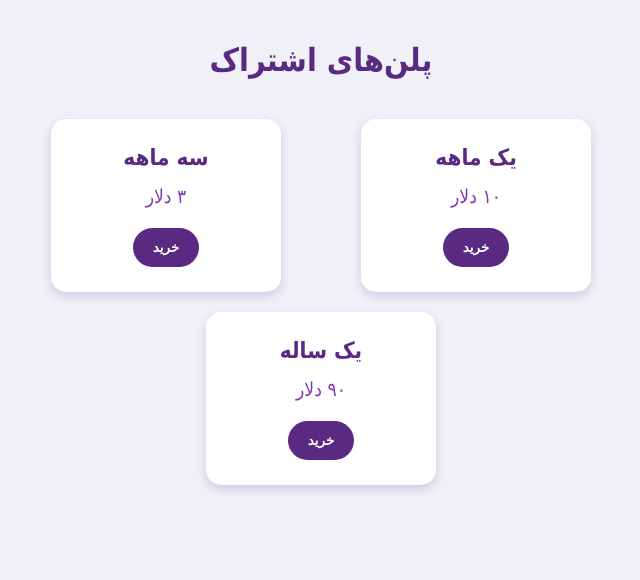
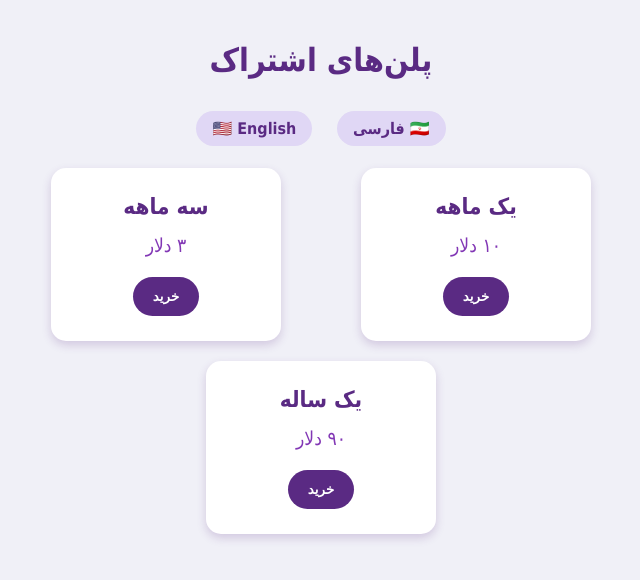
Before and after one commit to ahmadsamimrahmani427/voxir-app, a Flask app: page /plans in a window 1280 px wide. Shown: the top 580 px of the page, without its empty margins (319-959 px from the left). Run offline with Flask 3, Linux system fonts and the light colour scheme.

Commit message:
Update plans.html

```diff
--- a/templates/plans.html
+++ b/templates/plans.html
@@ -1,13 +1,13 @@
 <!DOCTYPE html>
-<html lang="fa" dir="rtl">
+<html lang="{{ 'fa' if lang == 'fa' else 'en' }}" dir="{{ 'rtl' if lang == 'fa' else 'ltr' }}">
 <head>
     <meta charset="UTF-8" />
-    <title>پلن‌های اشتراک | {{ app_name }}</title>
+    <title>{{ 'پلن‌های اشتراک' if lang == 'fa' else 'Subscription Plans' }} | {{ app_name }}</title>
     <style>
         body {
             font-family: Tahoma, sans-serif;
             background: #f0f0f7;
-            direction: rtl;
+            direction: {{ 'rtl' if lang == 'fa' else 'ltr' }};
             margin: 0;
             padding: 20px;
         }
@@ -15,6 +15,19 @@
             color: #5a2a83;
             text-align: center;
             margin-bottom: 40px;
+        }
+        .lang-switch {
+            text-align: center;
+            margin-bottom: 30px;
+        }
+        .lang-switch a {
+            text-decoration: none;
+            font-weight: bold;
+            color: #5a2a83;
+            background: #e0d7f5;
+            padding: 8px 16px;
+            border-radius: 20px;
+            margin: 0 10px;
         }
         .plans-container {
             max-width: 600px;
@@ -59,22 +72,37 @@
     </style>
 </head>
 <body>
-    <h1>پلن‌های اشتراک</h1>
+    <h1>{{ 'پلن‌های اشتراک' if lang == 'fa' else 'Choose Your Subscription Plan' }}</h1>
+
+    <div class="lang-switch">
+        <a href="?lang=fa">🇮🇷 فارسی</a>
+        <a href="?lang=en">🇺🇸 English</a>
+    </div>
+
     <div class="plans-container">
         <div class="plan-card">
-            <div class="plan-title">یک ماهه</div>
-            <div class="plan-price">۱۰ دلار</div>
-            <button class="buy-btn" onclick="alert('پرداخت ماهانه (نمونه)')">خرید</button>
+            <div class="plan-title">{{ 'یک ماهه' if lang == 'fa' else 'Monthly' }}</div>
+            <div class="plan-price">{{ '۱۰ دلار' if lang == 'fa' else '$10' }}</div>
+            <form method="POST" action="/create_payment">
+                <input type="hidden" name="plan_id" value="monthly">
+                <button class="buy-btn" type="submit">{{ 'خرید' if lang == 'fa' else 'Buy' }}</button>
+            </form>
         </div>
         <div class="plan-card">
-            <div class="plan-title">سه ماهه</div>
-            <div class="plan-price">۳ دلار</div>
-            <button class="buy-btn" onclick="alert('پرداخت سه‌ماهه ۳ دلاری (قابل تمدید)')">خرید</button>
+            <div class="plan-title">{{ 'سه ماهه' if lang == 'fa' else '3 Months' }}</div>
+            <div class="plan-price">{{ '۳ دلار' if lang == 'fa' else '$3' }}</div>
+            <form method="POST" action="/create_payment">
+                <input type="hidden" name="plan_id" value="quarterly">
+                <button class="buy-btn" type="submit">{{ 'خرید' if lang == 'fa' else 'Buy' }}</button>
+            </form>
         </div>
         <div class="plan-card">
-            <div class="plan-title">یک ساله</div>
-            <div class="plan-price">۹۰ دلار</div>
-            <button class="buy-btn" onclick="alert('پرداخت سالانه (نمونه)')">خرید</button>
+            <div class="plan-title">{{ 'یک ساله' if lang == 'fa' else 'Yearly' }}</div>
+            <div class="plan-price">{{ '۹۰ دلار' if lang == 'fa' else '$90' }}</div>
+            <form method="POST" action="/create_payment">
+                <input type="hidden" name="plan_id" value="yearly">
+                <button class="buy-btn" type="submit">{{ 'خرید' if lang == 'fa' else 'Buy' }}</button>
+            </form>
         </div>
     </div>
 </body>
```
